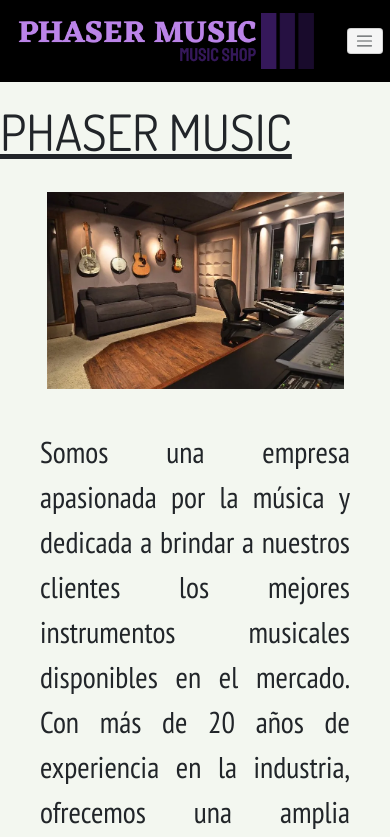
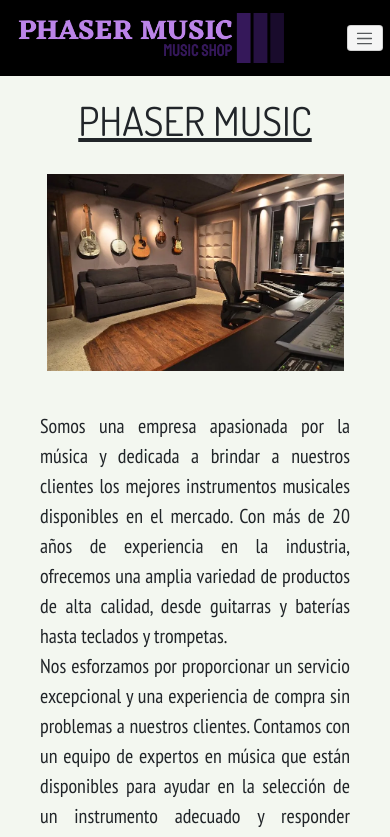
Before and after one commit to HernanLedesma/PFLedesma, a plain HTML site: page index.html in a window 390 px wide. Shown: the top 837 px of the page. Drawn offline with nearby package versions, Linux system fonts and the light colour scheme.

Commit message:
ultimos cambios

```diff
--- a/index.html
+++ b/index.html
@@ -8,13 +8,16 @@
     <meta name="keywords" content="Tienda de música, Noticias, Producción musical, Eventos musicales, Comunidad musical">
     <title>PHASER MUSIC - Venta de Instrumentos Musicales</title>
 
-    <!-- bootstrap -->
-    <link href="https://cdn.jsdelivr.net/npm/bootstrap@5.3.0-alpha1/dist/css/bootstrap.min.css" rel="stylesheet" integrity="sha384-GLhlTQ8iRABdZLl6O3oVMWSktQOp6b7In1Zl3/Jr59b6EGGoI1aFkw7cmDA6j6gD" crossorigin="anonymous">
-
     <!-- Google Fonts -->
     <link rel="preconnect" href="https://fonts.googleapis.com">
     <link rel="preconnect" href="https://fonts.gstatic.com" crossorigin>
     <link href="https://fonts.googleapis.com/css2?family=Dosis&family=PT+Sans+Narrow&family=Roboto&display=swap" rel="stylesheet">
+
+    <!-- bootstrap -->
+    <link href="https://cdn.jsdelivr.net/npm/bootstrap@5.3.0-alpha1/dist/css/bootstrap.min.css" rel="stylesheet" integrity="sha384-GLhlTQ8iRABdZLl6O3oVMWSktQOp6b7In1Zl3/Jr59b6EGGoI1aFkw7cmDA6j6gD" crossorigin="anonymous">
+
+    <!-- AOS -->
+    <link href="https://unpkg.com/aos@2.3.1/dist/aos.css" rel="stylesheet">
 
     <!-- CSS main-->
     <link rel="stylesheet" href="./css/styles.css">
@@ -50,7 +53,7 @@
     <main class="main_index">
         <section>
             <h1 class="title_main"> PHASER MUSIC</h1>
-            <div>
+            <div data-aos="zoom-in">
                 <img src="./images/sala-de-grabacion.webp" alt="Sala de estudio de musica" class="img_main container-lg">
             </div>
         </section>
@@ -85,6 +88,11 @@
 
     <!-- script bootstrap -->
     <script src="https://cdn.jsdelivr.net/npm/bootstrap@5.3.0-alpha1/dist/js/bootstrap.bundle.min.js" integrity="sha384-w76AqPfDkMBDXo30jS1Sgez6pr3x5MlQ1ZAGC+nuZB+EYdgRZgiwxhTBTkF7CXvN" crossorigin="anonymous"></script>
+    <!-- script AOS -->
+    <script src="https://unpkg.com/aos@2.3.1/dist/aos.js"></script>
+    <script>
+        AOS.init();
+    </script>
 </body>
 
 </html>
--- a/scss/partials/_contacto.scss
+++ b/scss/partials/_contacto.scss
@@ -70,15 +70,14 @@ textarea {
 /* Media query main */
 @media (max-width: 768px) {
     .title_main {
-        text-align: left;
-        font-size: 50px;
+        font-size: 40px;
     }
     .img_main {
         width: 80%;
         height: 80%;
     }
     .text_paragraph{
-        font-size: 30px;
+        font-size: 20px;
         margin: 10px;
     }
     .contact-form label{
--- a/scss/partials/_header.scss
+++ b/scss/partials/_header.scss
@@ -21,6 +21,7 @@
 }
 
 .navbar-brand {
+    padding-right: 3rem;
     width: 300px;
 }
 
--- a/scss/partials/_multimedia.scss
+++ b/scss/partials/_multimedia.scss
@@ -26,8 +26,8 @@
     }
 
 }
-@media only screen and (max-width: 583px) {
+@media only screen and (max-width: 580px) {
     iframe {
-        width: 400px;
+        width:350px;
     }
 }
```
Also changed, not shown: pages/contacto.html (+1 -1 lines), pages/noticias.html (+1 -1 lines), css/styles.css, 1 other file.
